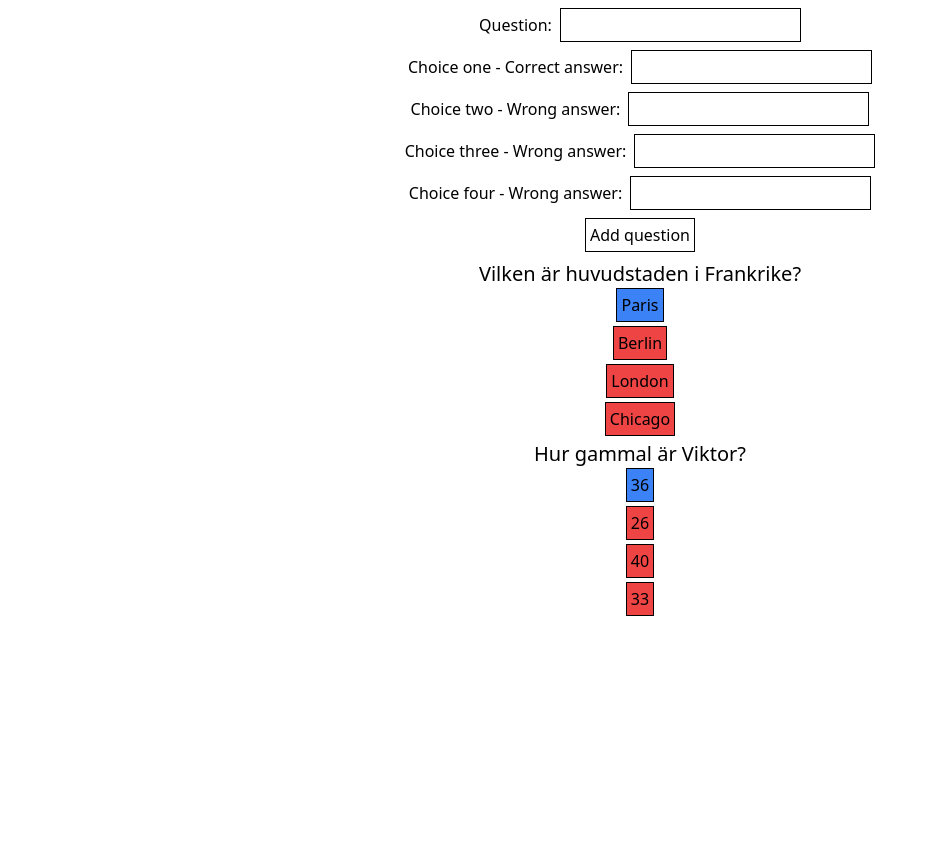
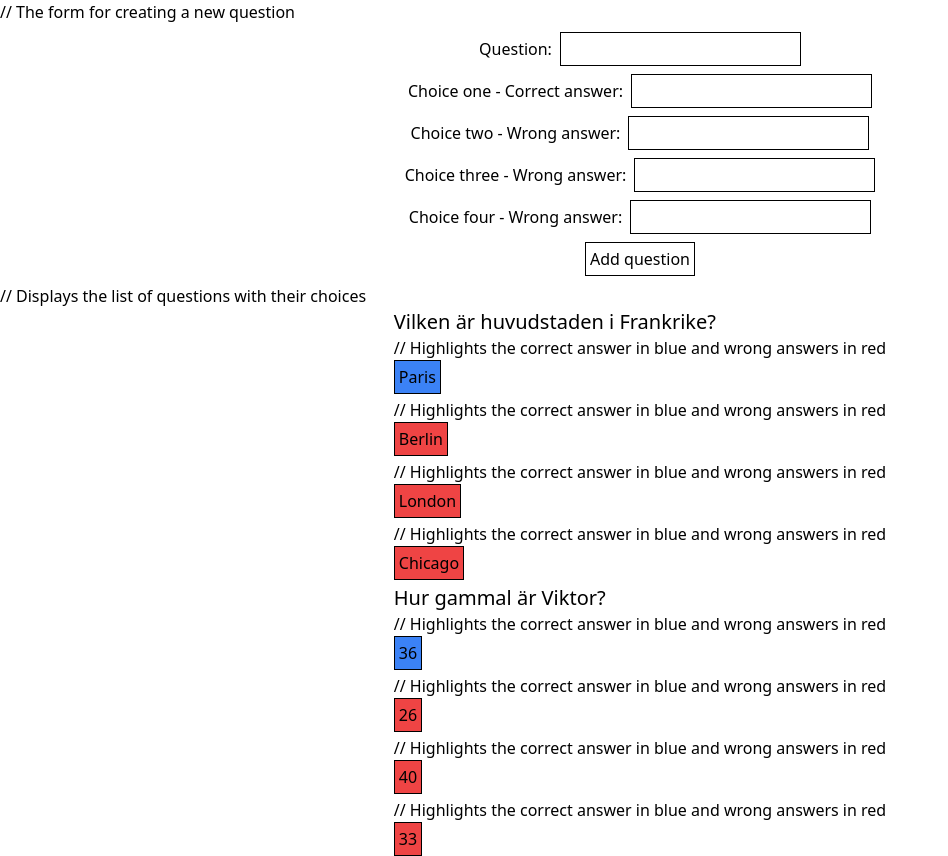
Before and after one commit to VWiman/goquiz, a Next.js app: page /adminpage in a window 1280 px wide. Shown: the whole page, without its empty margins (0-948 px from the left). Before the commit the page ends 800 px from the top, so only its background shows below. Built offline with nearby package versions, Linux system fonts and the light colour scheme.

Commit message:
Added comments to adminpage

```diff
--- a/pages/adminpage.js
+++ b/pages/adminpage.js
@@ -1,14 +1,20 @@
 import { useEffect, useState } from "react";
 
 export default function adminpage() {
+	// State to store questions fetched from the backend
 	const [stateQuestions, setStateQuestions] = useState({ questions: [] });
+	// State to store the current question being created
 	const [question, setQuestion] = useState("");
+	// State to store the answer to the current question
 	const [answer, setAnswer] = useState("");
+	// States for each of the wrong choices
 	const [choiceTwo, setChoiceTwo] = useState("");
 	const [choiceThree, setChoiceThree] = useState("");
 	const [choiceFour, setChoiceFour] = useState("");
+	// State to indicate if a question is currently being sent to the backend
 	const [isSending, setIsSending] = useState(false);
 
+	// Function to fetch questions from the backend
 	const fetchQuestions = async () => {
 		const response = await fetch("/api/store");
 		const data = await response.json();
@@ -16,9 +22,10 @@ export default function adminpage() {
 		setStateQuestions(data);
 	};
 
+	// Function to update the list of questions, including the current question being created
 	const updateQuestions = async () => {
 		const orderedChoices = [answer, choiceTwo, choiceThree, choiceFour];
-		// shuffle fick jag leta upp
+		// Shuffles the array of choices to randomize their order
 		function shuffle(array) {
 			for (let index = array.length - 1; index > 0; index--) {
 				const randomIndex = Math.floor(Math.random() * (index + 1));
@@ -43,12 +50,14 @@ export default function adminpage() {
 		fetchQuestions();
 	};
 
+	// Handles form submission, validates the question, and triggers question update
 	function handleForm(e) {
 		if (question != "") {
 			setIsSending(true);
 			e.preventDefault();
 			console.log(e.target.value);
 			updateQuestions();
+			// Resets the form fields after submission
 			setQuestion("");
 			setAnswer("");
 			setChoiceTwo("");
@@ -57,12 +66,14 @@ export default function adminpage() {
 		} else alert("You need to fill in the question form.");
 	}
 
+	// Fetches the list of questions when the component mounts
 	useEffect(() => {
 		fetchQuestions();
 	}, []);
 
 	return (
 		<main>
+			// The form for creating a new question
 			<form onSubmit={(e) => handleForm(e)}>
 				<label htmlFor="question">
 					Question:
@@ -104,7 +115,7 @@ export default function adminpage() {
 					Add question
 				</button>
 			</form>
-
+			// Displays the list of questions with their choices
 			<ul>
 				{stateQuestions.questions.map((item, index) => (
 					<li key={index}>
@@ -112,6 +123,7 @@ export default function adminpage() {
 						<ul>
 							{item.choices.map((choice, i) => (
 								<li key={i}>
+									// Highlights the correct answer in blue and wrong answers in red
 									<button className={`${choice == item.answer ? "bg-blue-500" : "bg-red-500"}`}>{choice}</button>
 								</li>
 							))}
```
